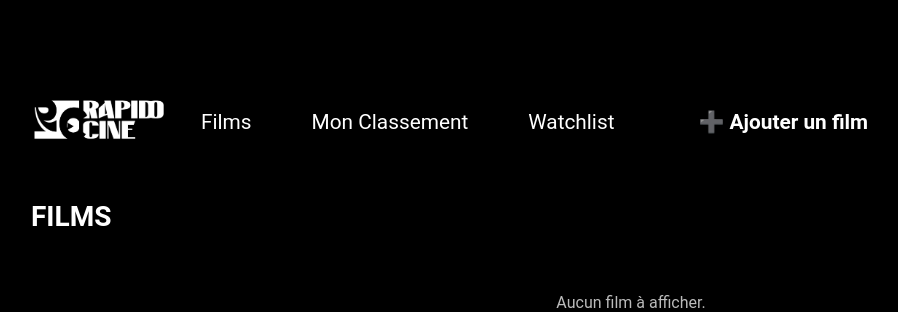
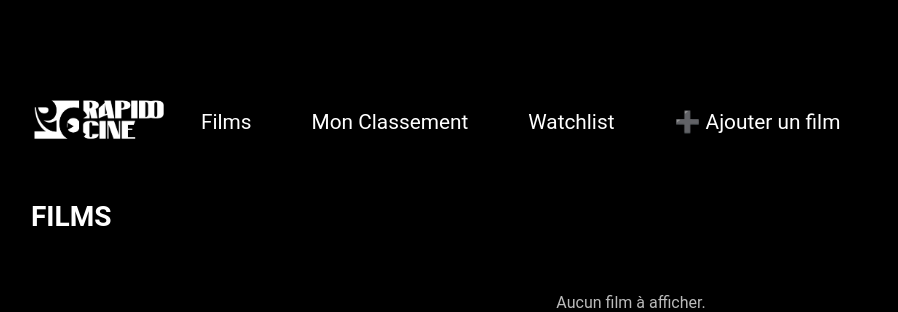
Before and after one commit to raniapsi/RapidoCine, a Python web app: template frontend/templates/index.html in a window 1280 px wide. Shown: the part 477-789 px from the top of the page, without its empty margins (9-907 px from the left). Run offline with Jinja, Linux system fonts and the light colour scheme; the template is opened without the code that fills it, so the values that code supplies are empty.

Commit message:
Modification de bouton ajouter film

```diff
--- a/frontend/templates/index.html
+++ b/frontend/templates/index.html
@@ -52,8 +52,7 @@
                 <a href="/movies" style="text-decoration: none"><span>Films</span></a>
                 <a href="/movies/top_rated" style="text-decoration: none"><span>Mon Classement</span></a>
                 <a href="/movies/watchlist" style="text-decoration: none"><span>Watchlist</span></a>
-                <a href="/add-movie" style="text-decoration: none; margin-left: 1.5rem;">
-                    <span style="color: white; font-weight: bold;">➕ Ajouter un film</span>
+                <a href="/add-movie" style="text-decoration: none"><span>➕ Ajouter un film</span>
                 </a>
             </div>
         </div>
--- a/frontend/templates/movies.html
+++ b/frontend/templates/movies.html
@@ -13,8 +13,7 @@
             <a href="/movies" style="textDecoration: none"><span>Films</span></a>
             <a href="/movies/top_rated" style="textDecoration: none"><span>Mon Classement</span></a>
             <a href="/movies/watchlist" style="textDecoration: none"><span>Watchlist</span></a>
-            <a href="/add-movie" style="text-decoration: none; margin-left: 1.5rem;">
-                <span style="color: white; font-weight: bold;">➕ Ajouter un film</span>
+            <a href="/add-movie" style="text-decoration: none"><span>➕ Ajouter un film</span>
             </a>
         </div>
     </div>
```
